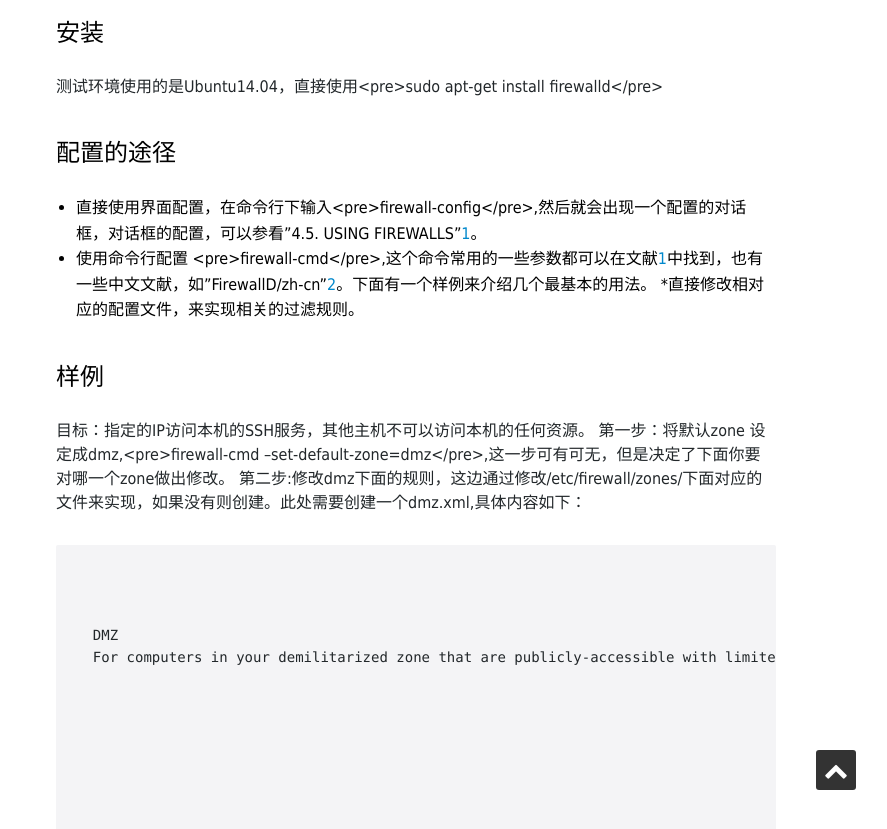
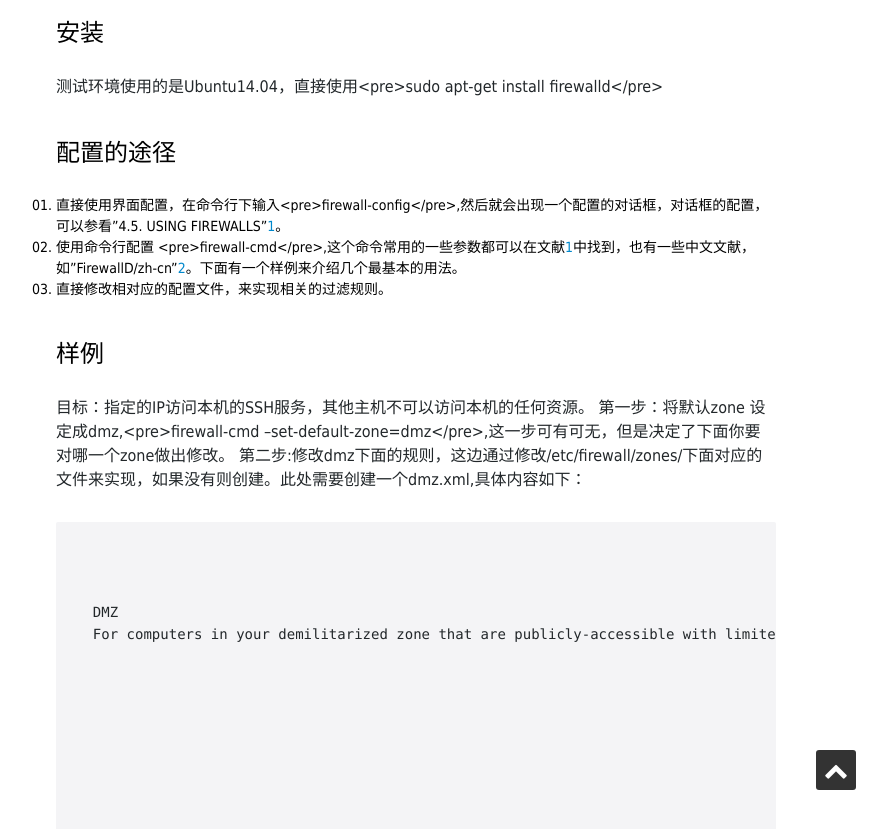
Before and after one commit to haicg/haicg.github.io, a Jekyll site: the page built from _posts/2015-10-27-firewalld_note.md, in a window 1280 px wide and 900 px high, scrolled down 461 px. Shown: the top 829 px of the window, without its empty margins (224-1111 px from the left). Built offline with Jekyll 4.4.1, drawn with Linux system fonts in a browser that asks for light colours; nearby versions of some CDN libraries; some web fonts are replaced; Markdown is read by kramdown in place of the engine named in the settings; part of the change alters nothing that is shown.

```diff
--- a/_posts/2015-10-27-firewalld_note.md
+++ b/_posts/2015-10-27-firewalld_note.md
@@ -8,9 +8,9 @@ keywords: Ubuntu
 测试环境使用的是Ubuntu14.04，直接使用<pre>sudo apt-get install firewalld</pre>
 
 ### 配置的途径
-* 直接使用界面配置，在命令行下输入<pre>firewall-config</pre>,然后就会出现一个配置的对话框，对话框的配置，可以参看"4.5. USING FIREWALLS"[1]。
-* 使用命令行配置 <pre>firewall-cmd</pre>,这个命令常用的一些参数都可以在文献[1]中找到，也有一些中文文献，如"FirewallD/zh-cn"[2]。下面有一个样例来介绍几个最基本的用法。
-*直接修改相对应的配置文件，来实现相关的过滤规则。
+1. 直接使用界面配置，在命令行下输入<pre>firewall-config</pre>,然后就会出现一个配置的对话框，对话框的配置，可以参看"4.5. USING FIREWALLS"[1]。
+2. 使用命令行配置 <pre>firewall-cmd</pre>,这个命令常用的一些参数都可以在文献[1]中找到，也有一些中文文献，如"FirewallD/zh-cn"[2]。下面有一个样例来介绍几个最基本的用法。
+3. 直接修改相对应的配置文件，来实现相关的过滤规则。
 
 ### 样例
 目标：指定的IP访问本机的SSH服务，其他主机不可以访问本机的任何资源。
```
